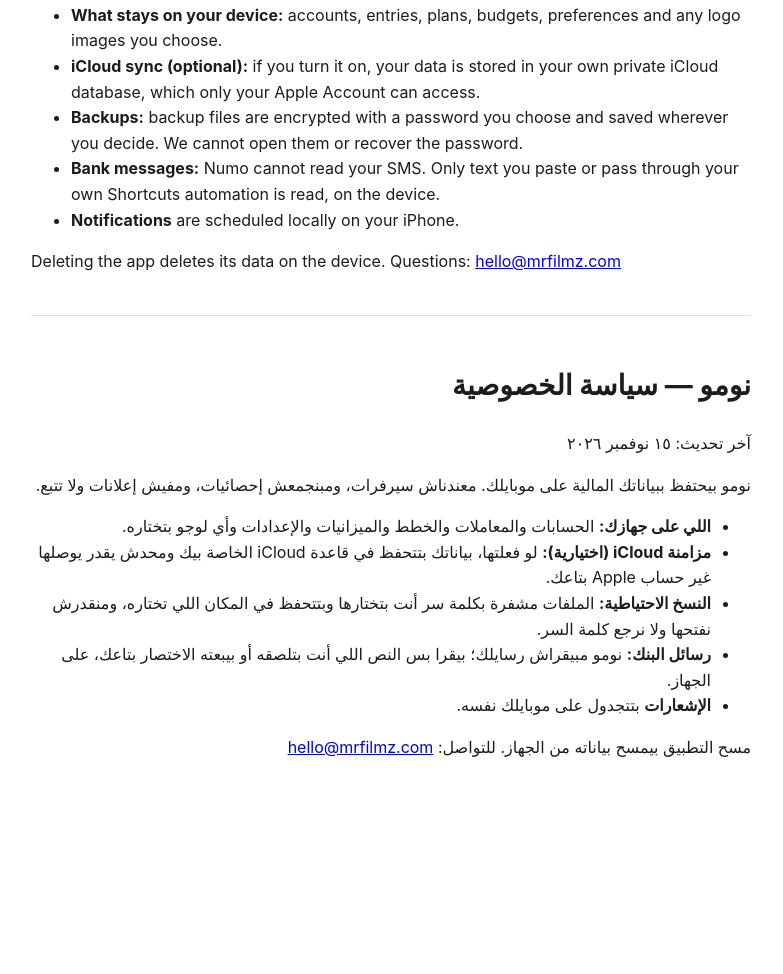
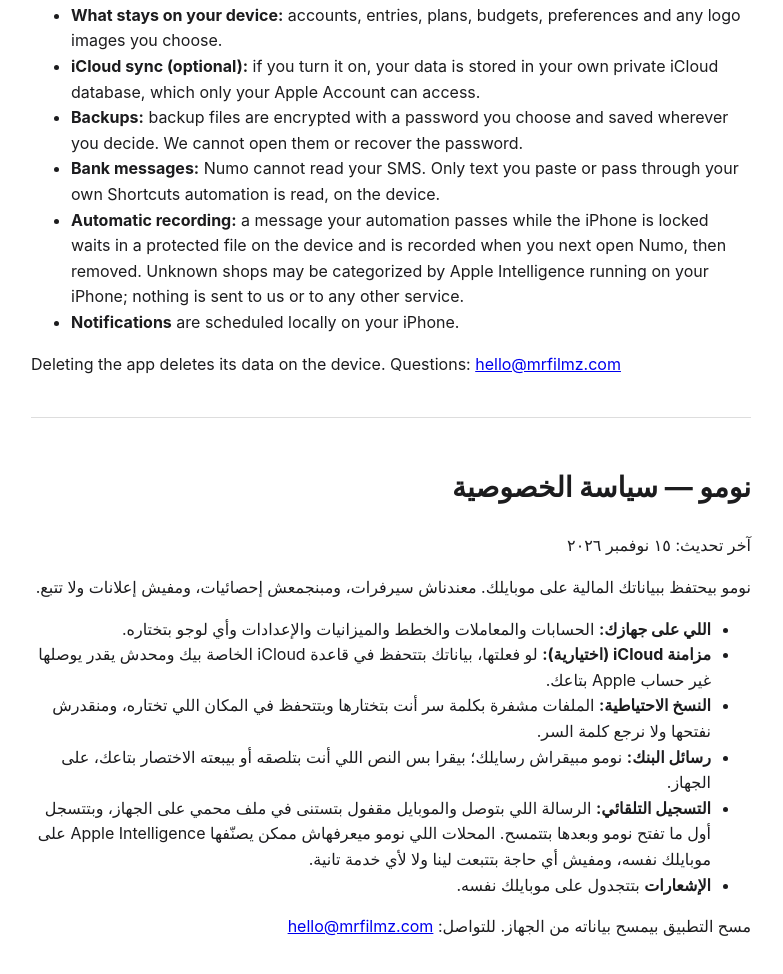
Before and after one commit to mramadan1000/numo, a plain HTML site: page privacy/index.html in a window 1280 px wide. Shown: the part 214-1188 px from the top of the page, without its empty margins (249-1032 px from the left). Before the commit the page ends 1015 px from the top, so only its background shows below. Drawn offline with Linux system fonts and the light colour scheme.

Commit message:
Privacy: automatic recording and on-device categorization
Co-Authored-By: Claude Opus 5.5 <noreply@anthropic.com>

```diff
--- a/privacy/index.html
+++ b/privacy/index.html
@@ -7,6 +7,7 @@
 <li><b>iCloud sync (optional):</b> if you turn it on, your data is stored in your own private iCloud database, which only your Apple Account can access.</li>
 <li><b>Backups:</b> backup files are encrypted with a password you choose and saved wherever you decide. We cannot open them or recover the password.</li>
 <li><b>Bank messages:</b> Numo cannot read your SMS. Only text you paste or pass through your own Shortcuts automation is read, on the device.</li>
+<li><b>Automatic recording:</b> a message your automation passes while the iPhone is locked waits in a protected file on the device and is recorded when you next open Numo, then removed. Unknown shops may be categorized by Apple Intelligence running on your iPhone; nothing is sent to us or to any other service.</li>
 <li><b>Notifications</b> are scheduled locally on your iPhone.</li></ul>
 <p>Deleting the app deletes its data on the device. Questions: <a href="mailto:hello@mrfilmz.com">hello@mrfilmz.com</a></p></section>
 <section dir="rtl" lang="ar"><h1>نومو — سياسة الخصوصية</h1><p>آخر تحديث: ١٥ نوفمبر ٢٠٢٦</p>
@@ -15,5 +16,6 @@
 <li><b>مزامنة iCloud (اختيارية):</b> لو فعلتها، بياناتك بتتحفظ في قاعدة iCloud الخاصة بيك ومحدش يقدر يوصلها غير حساب Apple بتاعك.</li>
 <li><b>النسخ الاحتياطية:</b> الملفات مشفرة بكلمة سر أنت بتختارها وبتتحفظ في المكان اللي تختاره، ومنقدرش نفتحها ولا نرجع كلمة السر.</li>
 <li><b>رسائل البنك:</b> نومو مبيقراش رسايلك؛ بيقرا بس النص اللي أنت بتلصقه أو بيبعته الاختصار بتاعك، على الجهاز.</li>
+<li><b>التسجيل التلقائي:</b> الرسالة اللي بتوصل والموبايل مقفول بتستنى في ملف محمي على الجهاز، وبتتسجل أول ما تفتح نومو وبعدها بتتمسح. المحلات اللي نومو ميعرفهاش ممكن يصنّفها Apple Intelligence على موبايلك نفسه، ومفيش أي حاجة بتتبعت لينا ولا لأي خدمة تانية.</li>
 <li><b>الإشعارات</b> بتتجدول على موبايلك نفسه.</li></ul>
 <p>مسح التطبيق بيمسح بياناته من الجهاز. للتواصل: <a href="mailto:hello@mrfilmz.com">hello@mrfilmz.com</a></p></section></html>
```
